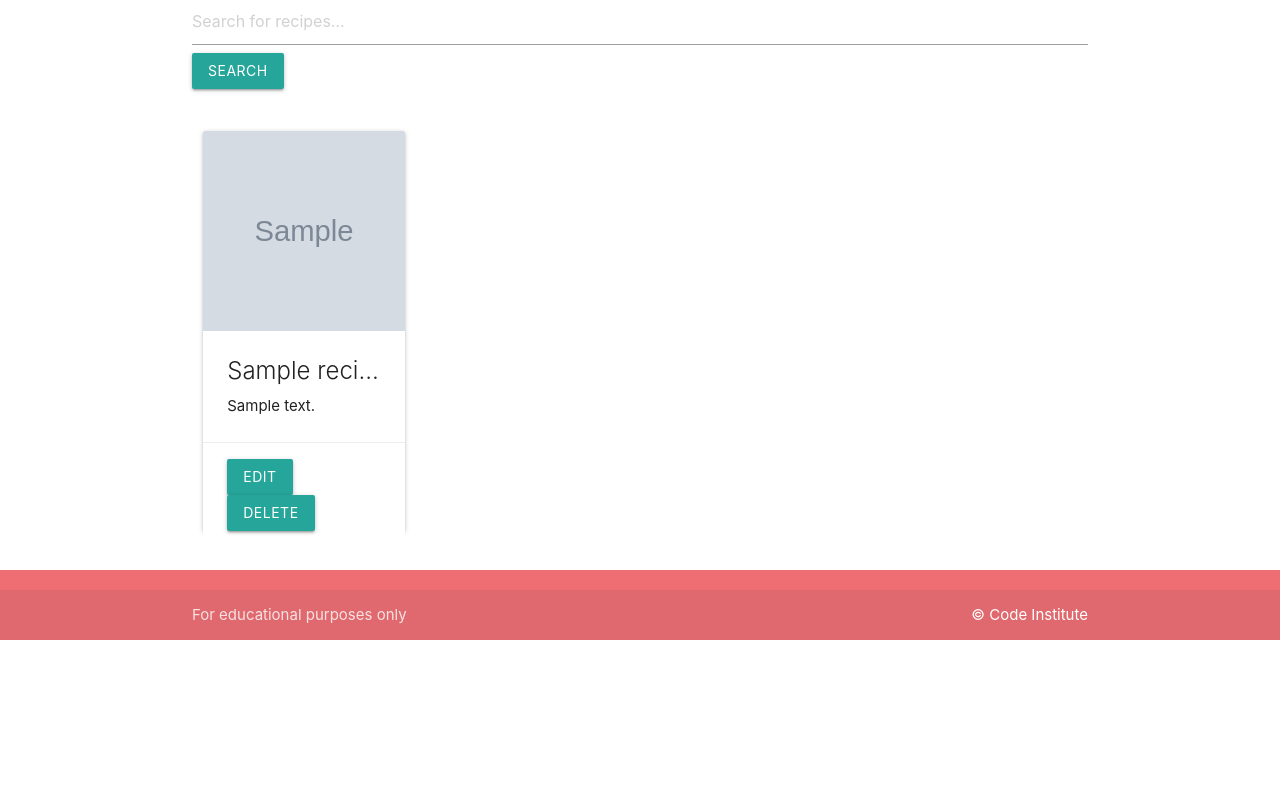
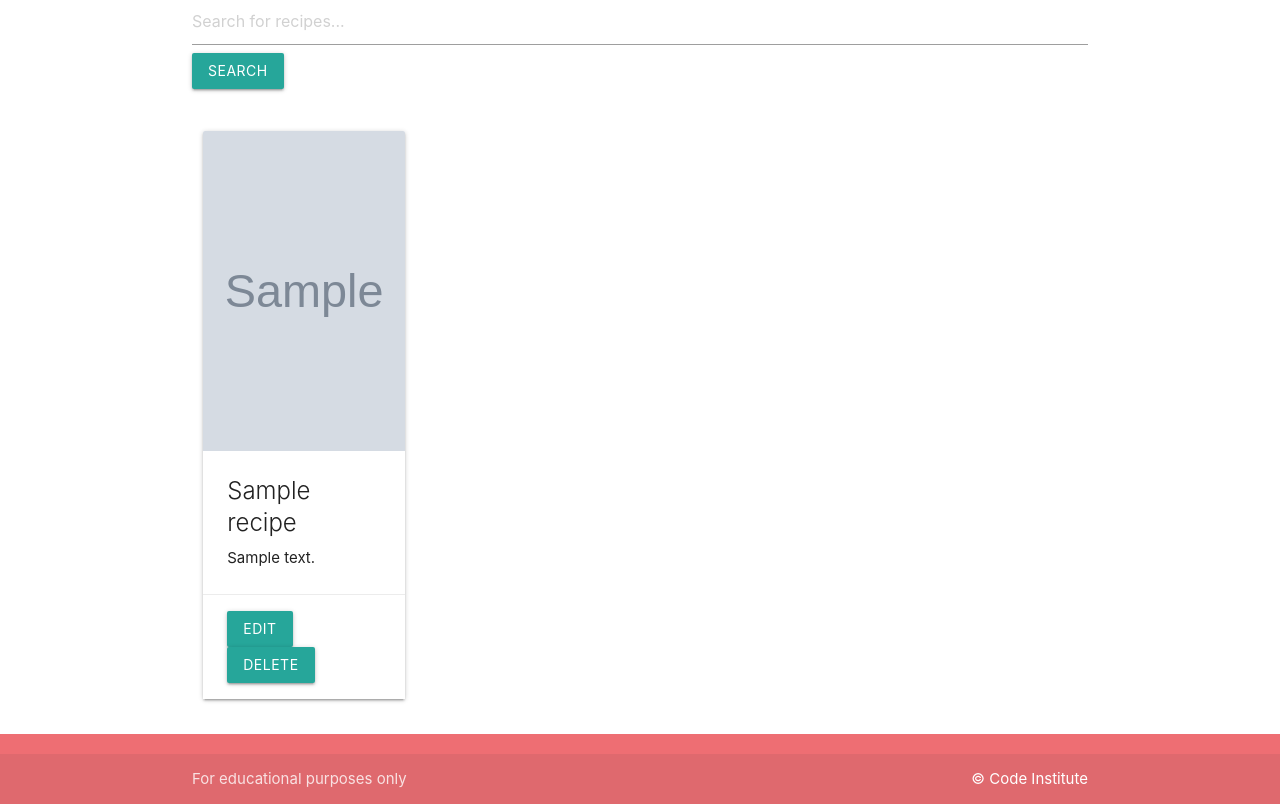
Before and after one commit to AlexandraEL9/MOCA-app, a Flask app: page / in a window 1280 px wide. Shown: the part 160-964 px from the top of the page. Before the commit the page ends 800 px from the top, so only its background shows below. Run offline with Flask 2, Linux system fonts and the light colour scheme; tables that the repository leaves empty hold one stand-in row (values such as "Sample post"); grey boxes marked "Sample" are stand-in pictures; some libraries are stand-ins or nearby versions.

Commit message:
update: update sizing of card elements- unsuccessful

```diff
--- a/moca/static/css/style.css
+++ b/moca/static/css/style.css
@@ -8,25 +8,10 @@ main {
   flex: 1 0 auto;
 }
 
-/*card elements*/
-.card-image img {
-    width: 100%;
-    height: 200px; /* Adjust to your desired image height */
-    object-fit: cover; /* Ensures the image covers the area while maintaining aspect ratio */
-}
-.card-recipe {
-  height: 400px; /* Set a consistent card height */
-}
-.card-category {
-  height: 350px; /* Set a consistent card height */
-}
-.card-content, .card-reveal {
-  overflow-y: auto; /* Ensures content doesn't overflow outside the card */
-}
-.card-title {
-  white-space: nowrap;
-  overflow: hidden;
-  text-overflow: ellipsis; /* Truncate long titles with ellipsis */
+/* card  element styles */
+.card .card-image img {
+  object-fit: cover;
+  height: 40vh;
 }
 
 /* Quick Look Reveal on Hover */
--- a/moca/templates/search_results.html
+++ b/moca/templates/search_results.html
@@ -1,7 +1,7 @@
 {% extends "base.html" %}
 {% block content %}
 
-<h3 class="center-align">Search Results for "{{ query }}</h3>
+<h3 class="center-align">Search Results for "{{ query }}"</h3>
 
 <div class="row">
     {% if recipes %}
```
